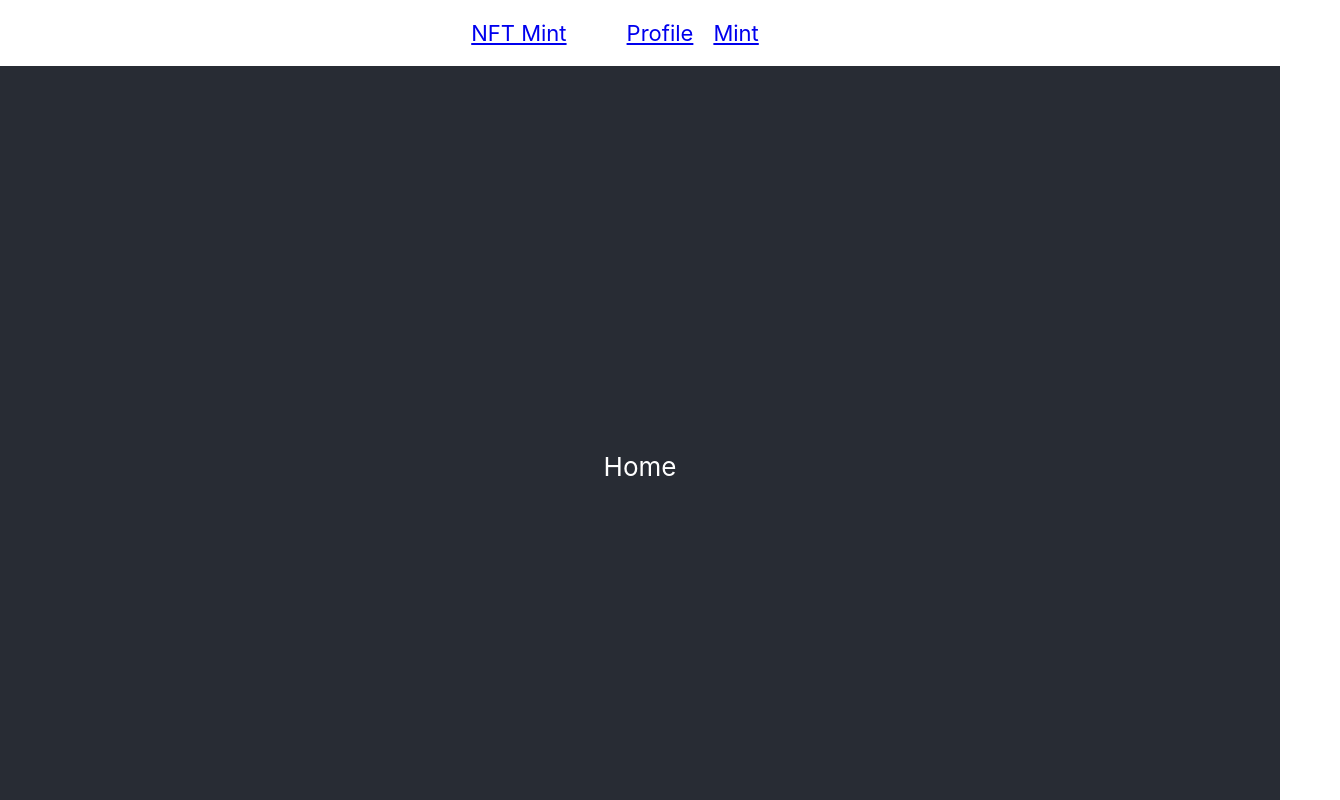
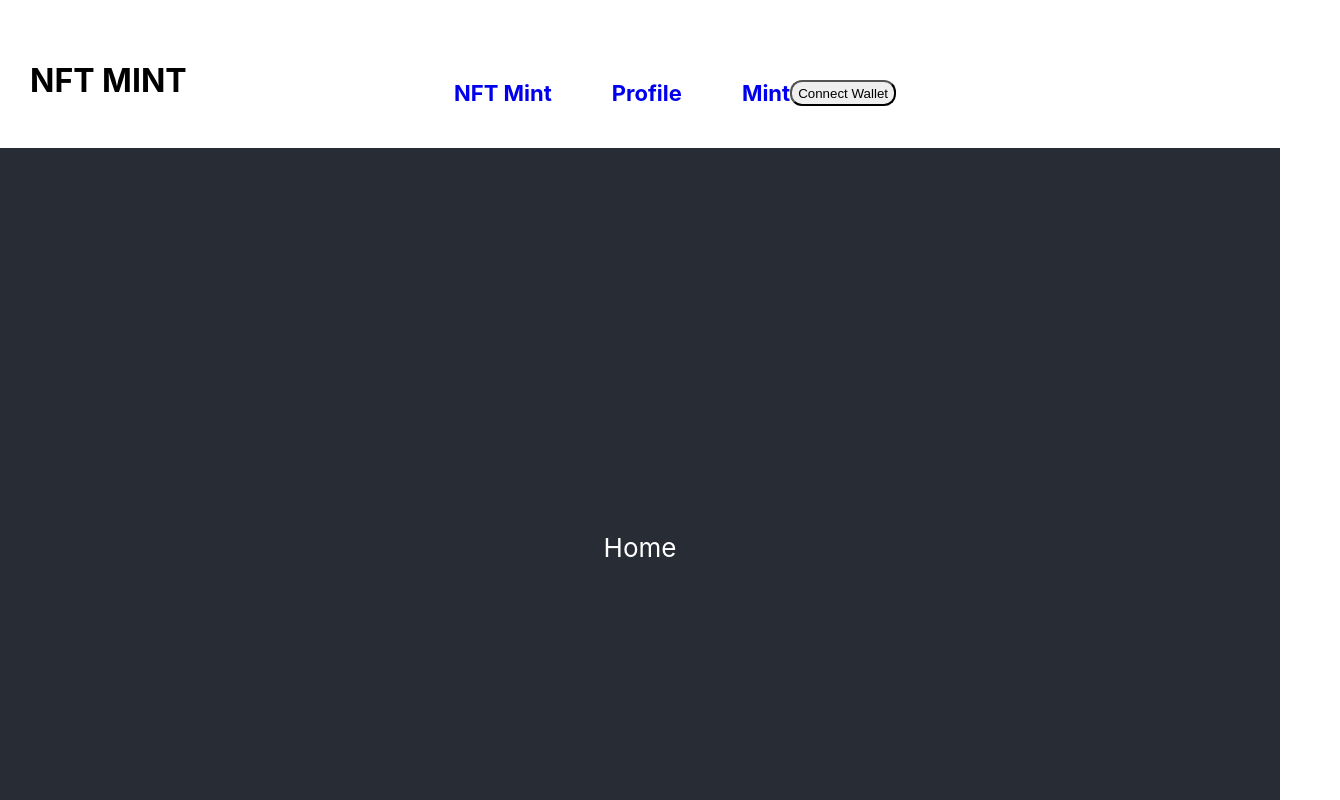
Before and after one commit to DolapoTheCoder/nftminting, a React (Create React App) app: page / in a window 1280 px wide. Shown: the top 800 px of the page, 1340 px wide, since content can reach past the window. Built offline with nearby package versions, Linux system fonts and the light colour scheme.

Commit message:
New Navbar

```diff
--- a/src/App.js
+++ b/src/App.js
@@ -1,5 +1,5 @@
 import './App.css';
-import { BrowserRouter, Routes, Route } from 'react-router-dom';
+import {BrowserRouter, Routes, Route } from 'react-router-dom';
 import Home from './components/Home';
 import Profile from './components/Profile';
 import Mint from './components/Mint';
--- a/src/components/Navbar.js
+++ b/src/components/Navbar.js
@@ -7,73 +7,24 @@ import './compCSS/Navbar.css';
 const NavBar = () => {
 
     return (
+        <h1 className='title'>NFT MINT
         <div className="navbar">
-            <div className="text">
+            <div className="nft-mint">
                 <Link to="/">NFT Mint</Link>
             </div>
 
-            <div classame="profile">
+            <div className="profile">
                 <Link to="/profile">Profile</Link>
             </div>
 
-            <div className='text04'>
+            <div className='mint'>
                 <Link to="/mint">Mint</Link>
             </div>
+            <button className='button'>
+                Connect Wallet
+            </button>
         </div>
+        </h1>
     );
 };
 export default NavBar;
-
-
-// const Navbar = () => {
-
-//     const [connected, toggledConnect] = useState(false);
-//     const location = useLocation();
-//     const [currentAddress, updateAddress] = useState('0x');
-
-//     return (
-//         <div>
-//             <nav className='navbar'>
-//                 <ul className='navbar.ul'>
-//                     <li className='navbar.li'>
-//                         <Link to="/">
-//                             <div className=''>
-//                                 Home
-//                             </div>
-//                         </Link>
-//                     </li>
-//                     <li>
-//                         <ul>
-//                             {location.pathname === "/mint" ?
-//                                 <li>
-//                                     <Link to="/mint">Mint NFT</Link>
-//                                 </li>
-//                                 :
-//                                 <li>
-//                                     <Link to="/mint">Mint NFT</Link>
-//                                 </li>
-//                             }
-//                             {location.pathname === "/profile" ?
-//                                 <li>
-//                                     <Link to="/profile">Profile</Link>
-//                                 </li>
-//                                 :
-//                                 <li>
-//                                     <Link to="/profile">Profile</Link>
-//                                 </li>
-//                             }
-//                             <li>
-//                                 <button>{connected ? "Connected" : "Connect Wallet"}</button>
-//                             </li>
-//                         </ul>
-//                     </li>
-//                 </ul>
-//             </nav>
-//             <div>
-//             {currentAddress !== "0x" ? "Connected to":"Not Connected. Please login to view NFTs"} {currentAddress !== "0x" ? (currentAddress.substring(0,15)+'...'):""}
-//             </div>
-//         </div>
-//     )
-// }
-
-// export default Navbar
--- a/src/components/compCSS/Navbar.css
+++ b/src/components/compCSS/Navbar.css
@@ -1,20 +1,37 @@
+.title {
+  position: relative;
+  top: 40px;
+  left:30px;
+}
 .navbar {
+  position: relative;
+  top: -40px;
+  left:30px;
   padding-top: 20px;
   padding-bottom: 20px;
   padding-right: 50px;
   font-size: 22px;
   justify-content: center;
   display: flex;
-
 }
-
-.text {
+.nft-mint {
   padding-right: 60px;
-
 }
 .profile {
   padding-right: 40px;
 }
-.text04 {
+.mint {
   padding-left: 20px;
 }
+.button {
+  border-radius: 12px;
+}
+a:link {
+  text-decoration: none;
+}
+a:visited {
+  text-decoration: none;
+}
+a:hover {
+  text-decoration: none;
+}
```
